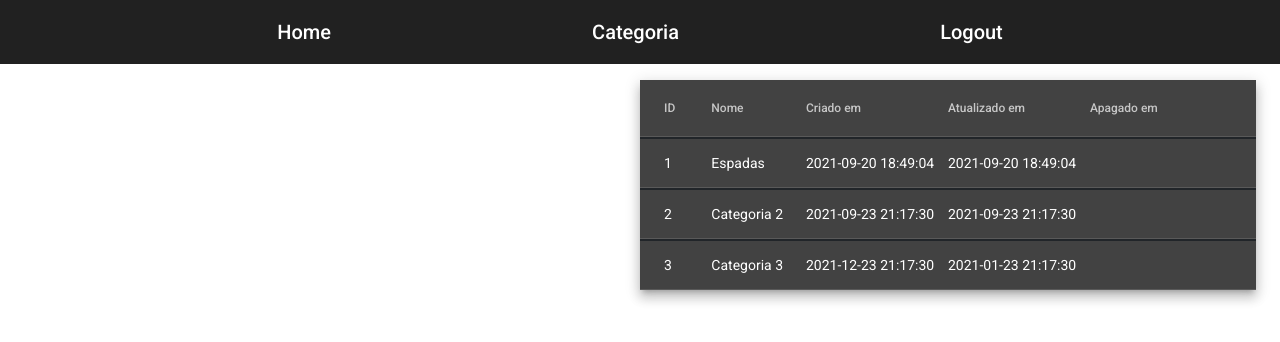
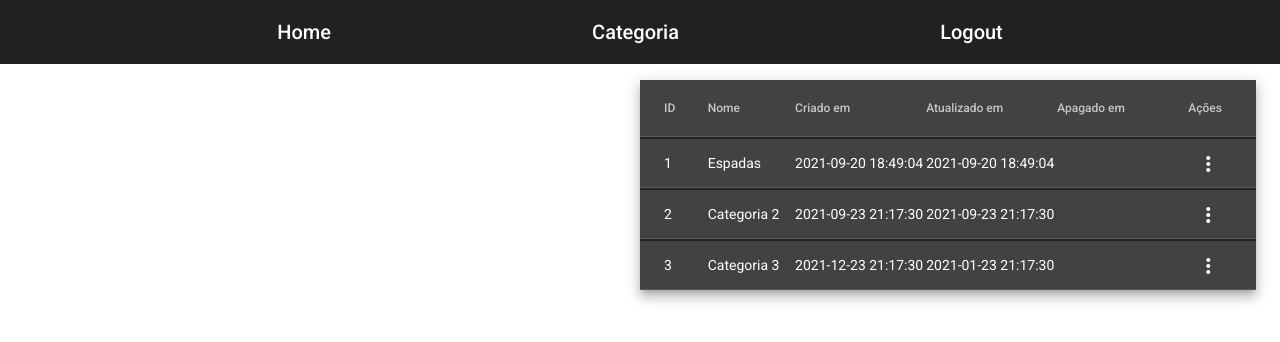
Before and after one commit to Gabsato02/PI4-admin-angular, an Angular app: page /categoria in a window 1280 px wide. Shown: the top 342 px of the page. Built offline with nearby package versions, Linux system fonts and the light colour scheme.

Commit message:
Adicionando os botões para execução de ações na tabela

```diff
--- a/src/app/app.module.ts
+++ b/src/app/app.module.ts
@@ -10,10 +10,19 @@ import { TableComponent } from './components/table/table.component';
 // MATERIAL
 import { MatToolbarModule } from '@angular/material/toolbar';
 import { MatTableModule } from '@angular/material/table';
+import { MatIconModule } from '@angular/material/icon';
+import { MatButtonModule } from '@angular/material/button';
+import { MatMenuModule } from '@angular/material/menu';
 
 const generalComponents = [AppComponent, CategoryComponent, TableComponent];
 
-const materialComponents = [MatToolbarModule, MatTableModule];
+const materialComponents = [
+  MatButtonModule,
+  MatIconModule,
+  MatMenuModule,
+  MatTableModule,
+  MatToolbarModule
+];
 
 
 @NgModule({
--- a/src/app/components/table/table.component.html
+++ b/src/app/components/table/table.component.html
@@ -4,6 +4,24 @@
     <mat-cell *matCellDef="let element">{{element[item]}}</mat-cell>
   </ng-container>
 
-  <mat-header-row *matHeaderRowDef="objectKeys(headers)"></mat-header-row>
-  <mat-row *matRowDef="let row; columns: objectKeys(headers);"></mat-row>
+  <ng-container matColumnDef="actions">
+    <mat-header-cell *matHeaderCellDef>Ações</mat-header-cell>
+
+    <mat-cell *matCellDef="let user">
+      <button mat-icon-button [matMenuTriggerFor]="menu" aria-label="Example icon-button with a menu">
+        <mat-icon>more_vert</mat-icon>
+      </button>
+      <mat-menu #menu="matMenu">
+        <button mat-menu-item>
+          <span>Editar</span>
+        </button>
+        <button mat-menu-item>
+          <span>Excluir</span>
+        </button>
+      </mat-menu>
+    </mat-cell>
+  </ng-container>
+
+  <mat-header-row *matHeaderRowDef="objectKeys(headers).concat(['actions'])"></mat-header-row>
+  <mat-row *matRowDef="let row; columns: objectKeys(headers).concat(['actions']);"></mat-row>
 </mat-table>
--- a/src/app/components/table/table.component.scss
+++ b/src/app/components/table/table.component.scss
@@ -15,4 +15,9 @@
   .mat-column-deleted_at {
     flex: 3;
   }
+  button {
+    display: flex;
+    justify-content: center;
+    align-items: center;
+  }
 }
```
